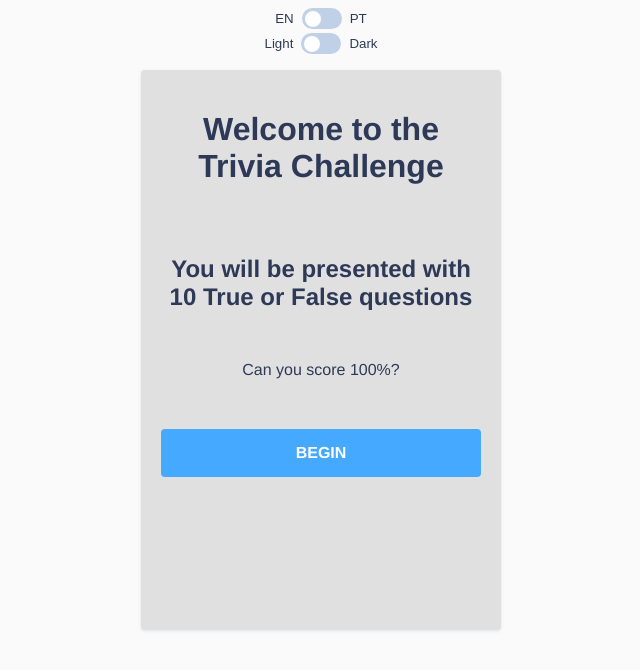
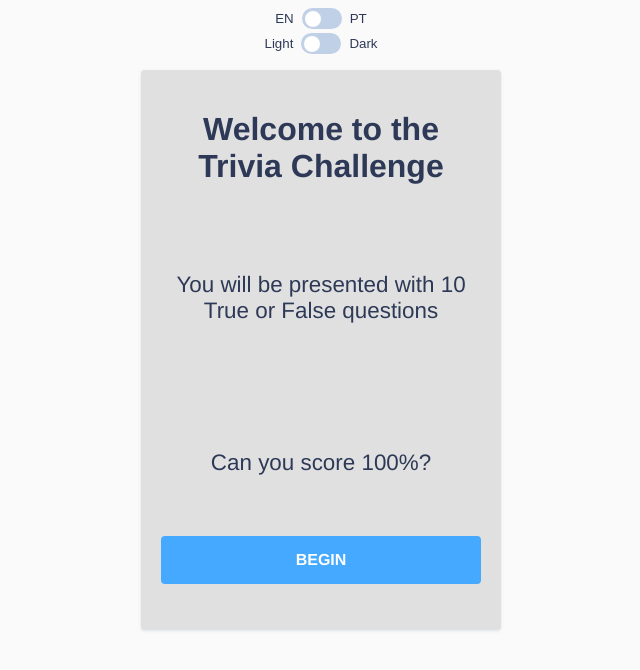
Before and after one commit to douglaswcamargo/react-ts-trivia-game, a React (Create React App) app: page / in a window 1280 px wide. Shown: the top 670 px of the page, without its empty margins (319-959 px from the left). Built offline with nearby package versions, Linux system fonts and the light colour scheme.

Commit message:
Create quiz home page

```diff
--- a/src/pages/QuizHome/index.tsx
+++ b/src/pages/QuizHome/index.tsx
@@ -3,15 +3,18 @@ import { useTranslation } from 'react-i18next'
 import QuizContainer from '../../containers/QuizContainer'
 import * as S from './style'
 import LinkButton from '../../components/LinkButton'
+import Title from '../../components/Title'
 
-export default function Home () {
+export default function QuizHome () {
   const { t } = useTranslation()
 
   return (
     <QuizContainer>
-      <S.Title>{t('quiz.homeTitle')}</S.Title>
-      <S.Description>{t('quiz.homeDescription')}</S.Description>
-      <S.Challenge>{t('quiz.homeChallenge')}</S.Challenge>
+      <S.Wrapper>
+        <Title>{t('quiz.homeTitle')}</Title>
+        <S.TextWithPadding>{t('quiz.homeDescription')}</S.TextWithPadding>
+        <S.TextWithPadding>{t('quiz.homeChallenge')}</S.TextWithPadding>
+      </S.Wrapper>
       <LinkButton to="/quiz">{t('quiz.homeButtonStart')}</LinkButton>
     </QuizContainer>
   )
--- a/src/pages/QuizHome/style.tsx
+++ b/src/pages/QuizHome/style.tsx
@@ -1,15 +1,13 @@
 import styled from 'styled-components'
 
-export const Title = styled.h1`
+export const TextWithPadding = styled.p`
     color: ${(props) => props.theme.colors.text};
-    margin-bottom: 50px;
+    font-size: 1.4rem;
+    padding-bottom: 38px;
 `
-export const Description = styled.h2`
-    color: ${(props) => props.theme.colors.text};
-    margin-bottom: 50px;
+export const Wrapper = styled.div`
+    height: 446px;
+    display: flex;
+    flex-direction: column;
+    justify-content: space-between;
 `
-export const Challenge = styled.div`
-    color: ${(props) => props.theme.colors.text};
-    font-size: 1rem;
-    margin-bottom: 50px;
-`
```
